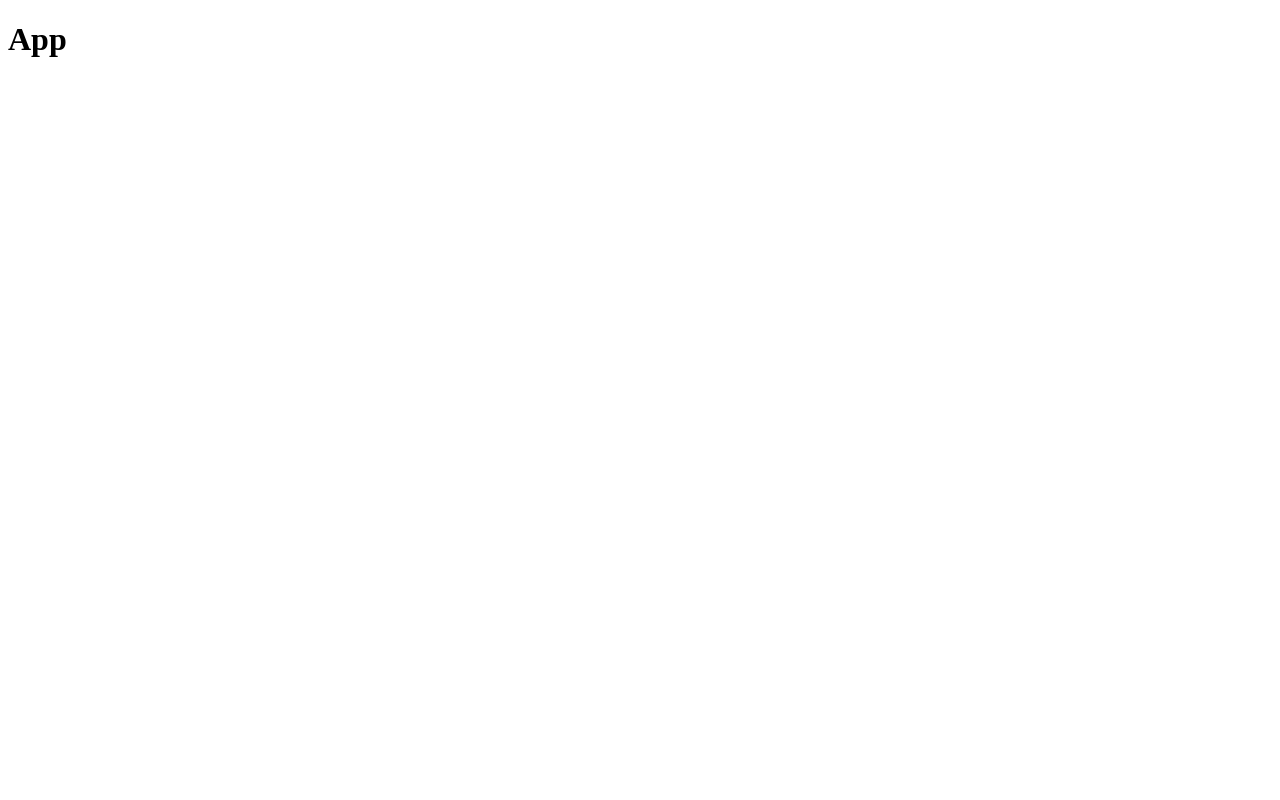
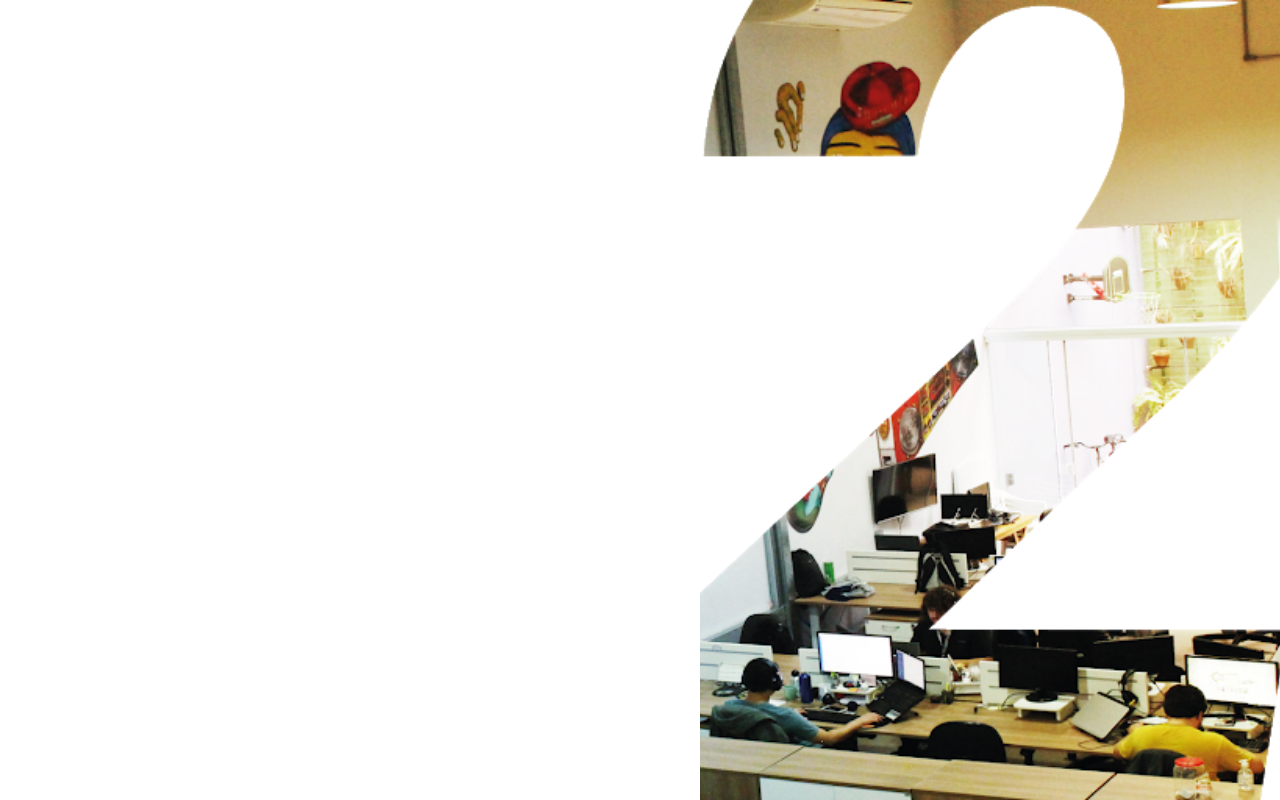
Before and after one commit to thiagomedina/teste-front, a React (Create React App) app: page / in a window 1280 px wide. Built offline with nearby package versions, Linux system fonts and the light colour scheme.

Commit message:
created the login page and routes and was begin on styling with styled-components

```diff
--- a/package.json
+++ b/package.json
@@ -12,6 +12,7 @@
     "@types/react-dom": "^16.9.0",
     "react": "^16.13.1",
     "react-dom": "^16.13.1",
+    "react-router-dom": "^5.2.0",
     "react-scripts": "3.4.3",
     "styled-components": "^5.2.0",
     "typescript": "~3.7.2"
@@ -38,6 +39,7 @@
     ]
   },
   "devDependencies": {
+    "@types/react-router-dom": "^5.1.5",
     "@types/styled-components": "^5.1.3"
   }
 }
--- a/src/App.tsx
+++ b/src/App.tsx
@@ -1,9 +1,12 @@
-import React from 'react';
+import React from "react";
+import GlobalStyle from "./styles/global";
+import Routes from "./routes";
 
 function App() {
   return (
-    <div >
-      <h1>App</h1>
+    <div>
+      <Routes />
+      <GlobalStyle />
     </div>
   );
 }
--- /dev/null
+++ b/src/pages/SignIn/index.tsx
@@ -0,0 +1,19 @@
+import React from 'react';
+
+import { Container, Content, AnimationContainer, Background } from './styles';
+
+
+const SignIn: React.FC = () => {
+
+  return (
+    <Container>
+      <Content>
+        <AnimationContainer>
+
+        </AnimationContainer>
+      </Content>
+      <Background />
+    </Container>
+  );
+};
+export default SignIn;
--- /dev/null
+++ b/src/pages/SignIn/styles.ts
@@ -0,0 +1,88 @@
+import styled, { keyframes } from 'styled-components';
+
+import signInBackgrondImg from '../../assets/sign-in-background.png';
+
+export const Container = styled.div`
+  height: 100vh;
+
+  display: flex;
+  align-items: stretch;
+`;
+
+export const Content = styled.div`
+  display: flex;
+  flex-direction: column;
+  align-items: center;
+  justify-content: center;
+
+  width: 100%;
+  max-width: 700px;
+`;
+
+export const apperFromLeft = keyframes`
+  from {
+    opacity: 0;
+    transform: translateX(-50px);
+  }
+
+  to {
+    opacity: 1;
+    transform: translateX(0);
+  }
+`;
+
+export const AnimationContainer = styled.div`
+  display: flex;
+  flex-direction: column;
+  align-items: center;
+  justify-content: center;
+
+  animation: ${apperFromLeft} 1s;
+
+  form {
+    margin: 80px 0;
+    width: 340px;
+    text-align: center;
+
+    h1 {
+      margin-bottom: 24px;
+    }
+
+    a {
+      color: #f4ede8;
+      display: block;
+      margin-top: 24px;
+      text-decoration: none;
+      transition: color 0.2s;
+
+      &:hover {
+        color: '#f4ede8';
+      }
+    }
+  }
+
+  > a {
+    color: #ff9000;
+    display: block;
+    margin-top: 24px;
+    text-decoration: none;
+    transition: color 0.2s;
+
+    display: flex;
+    align-items: center;
+
+    svg {
+      margin-right: 16px;
+    }
+
+    &:hover {
+      color:'#ff9000';
+    }
+  }
+`;
+
+export const Background = styled.div`
+  flex: 1;
+  background: url(${signInBackgrondImg}) no-repeat center;
+  background-size: cover;
+`;
--- /dev/null
+++ b/src/routes/index.tsx
@@ -0,0 +1,14 @@
+import React from "react";
+import { BrowserRouter, Route } from "react-router-dom";
+import SignIn from '../pages/SignIn'
+
+const Routes: React.FC = () => {
+  return (
+    <BrowserRouter>
+      <Route path="/" exact component={SignIn} />
+      </BrowserRouter>
+
+  );
+};
+
+export default Routes;
--- a/src/styles/global.ts
+++ b/src/styles/global.ts
@@ -9,7 +9,7 @@ export default createGlobalStyle`
   }
 
   body {
-    background: #312e38;
+    background: #fff;
     color: #fff;
     -webkit-font-smoothing: antialiased;
   }
```
Also changed, not shown: src/assets/sign-in-background.png (added), 1 other file (tests, documents, lock files or other folders).
